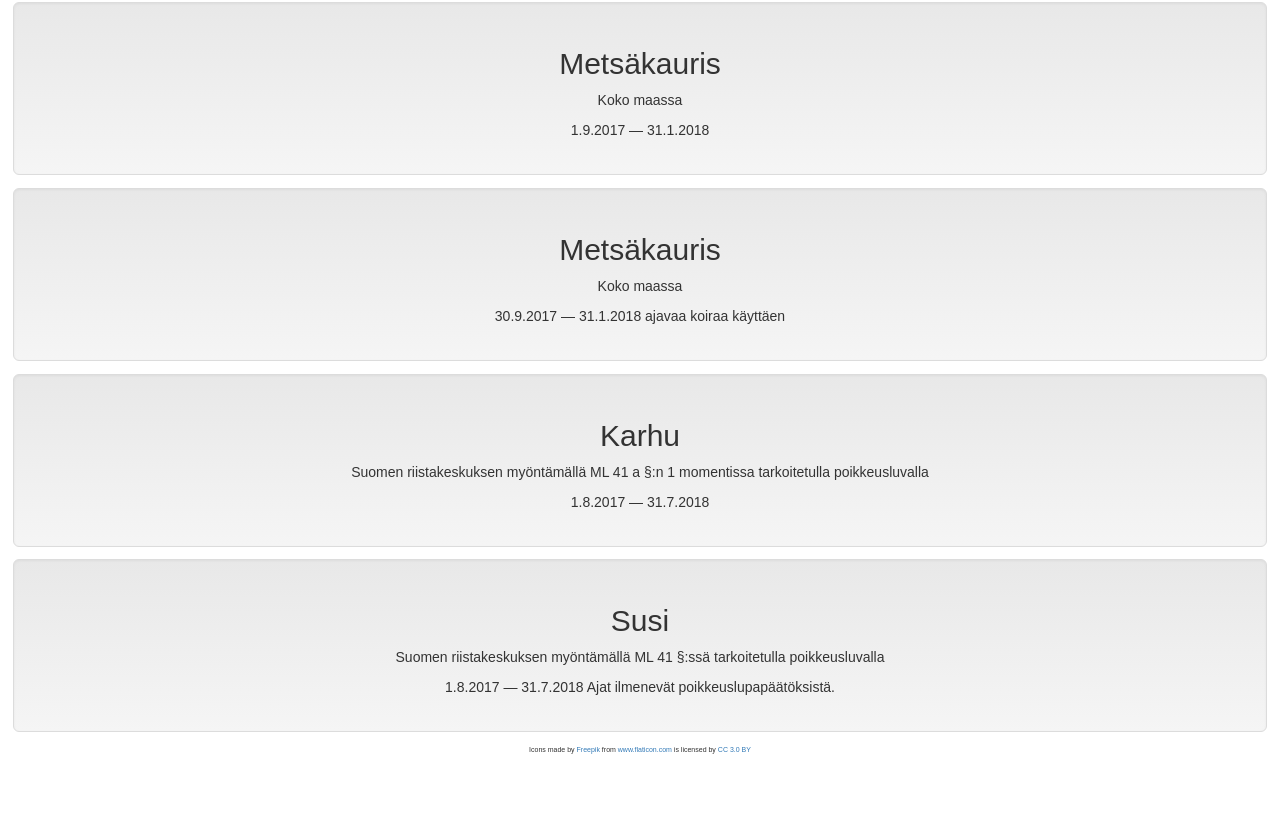
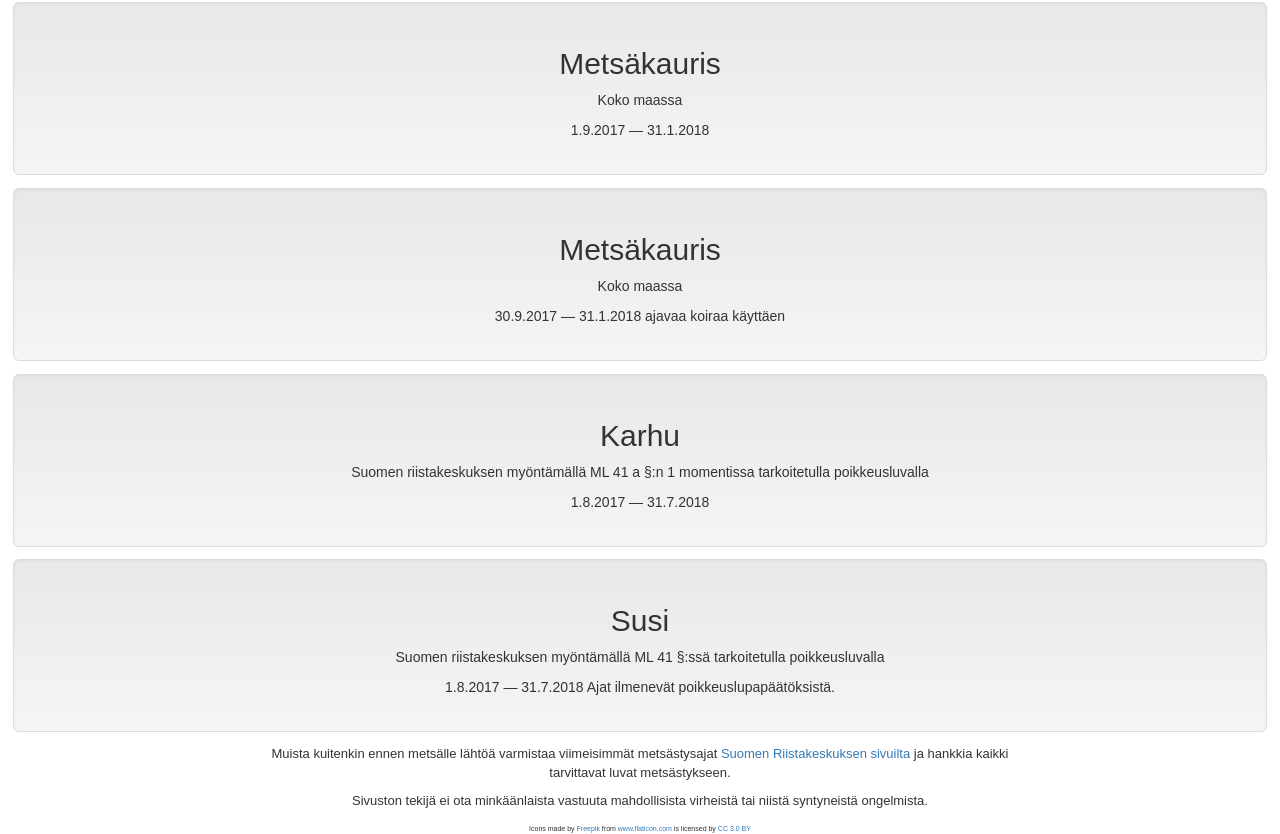
Before and after one commit to thejov/hunters-calendar, a React (Create React App) app: page / in a window 1280 px wide. Shown: the part 5549-6383 px from the top of the page. Before the commit the page ends 6304 px from the top, so only its background shows below. Built offline with nearby package versions, Linux system fonts and the light colour scheme.

Commit message:
Add disclaimer

```diff
--- a/src/App.css
+++ b/src/App.css
@@ -21,6 +21,11 @@
   font-size: large;
 }
 
+.disclaimer {
+  font-size: small;
+  margin: 1% 20%;
+}
+
 .iconCredits {
   font-size: 0.5em;
 }
--- a/src/App.js
+++ b/src/App.js
@@ -17,7 +17,29 @@ const App = () => (
       <h1 className="App-title">Mitä tänään saa metsästää?</h1>
     </header>
     <ValidHuntingSeasons huntingSeasons={huntingSeasons} today={new Date()} />
+    <Disclaimer />
     <IconCredits />
+  </div>
+);
+
+const Disclaimer = () => (
+  <div className="disclaimer">
+    <p>
+      Muista kuitenkin ennen metsälle lähtöä varmistaa viimeisimmät
+      metsästysajat{" "}
+      <a
+        href="https://riista.fi/metsastys/metsastysajat/"
+        target="_blank"
+        rel="noopener noreferrer"
+      >
+        Suomen Riistakeskuksen sivuilta
+      </a>{" "}
+      ja hankkia kaikki tarvittavat luvat metsästykseen.
+    </p>
+    <p>
+      Sivuston tekijä ei ota minkäänlaista vastuuta mahdollisista virheistä tai
+      niistä syntyneistä ongelmista.
+    </p>
   </div>
 );
 
```
